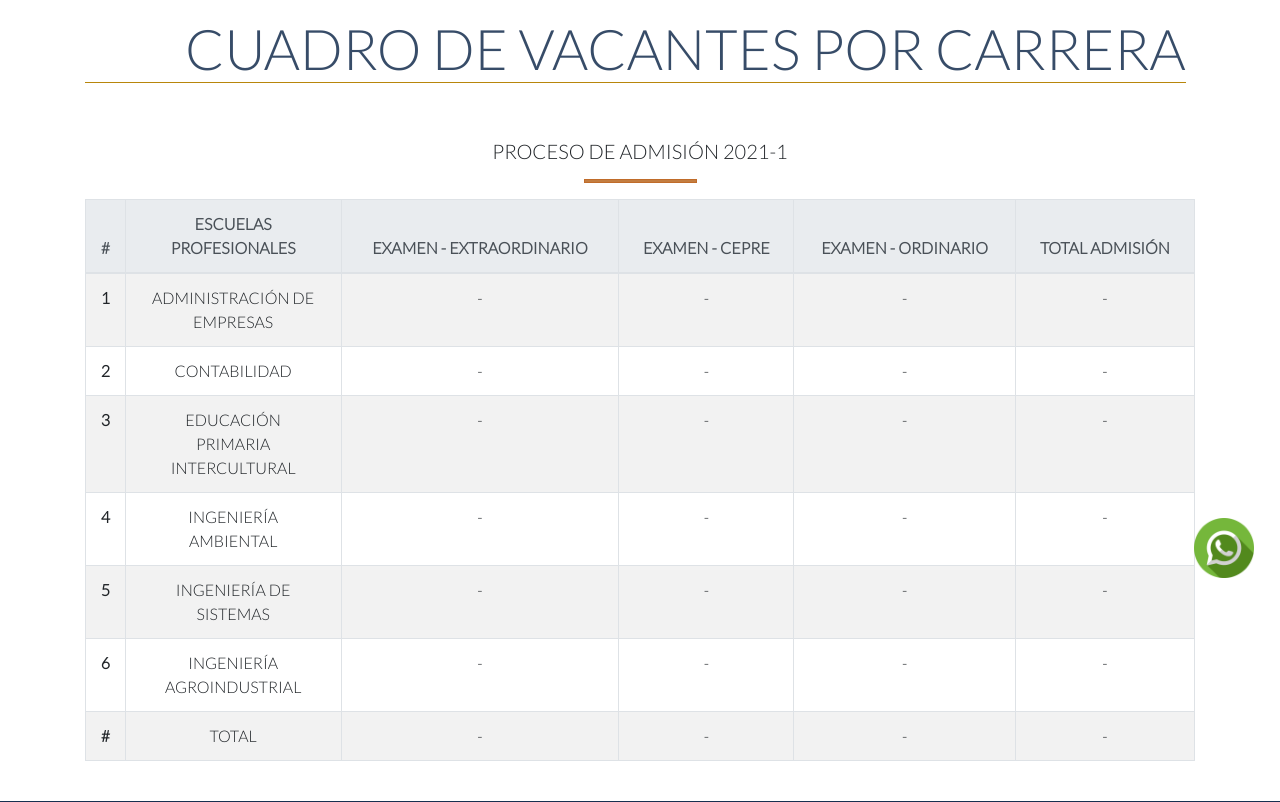
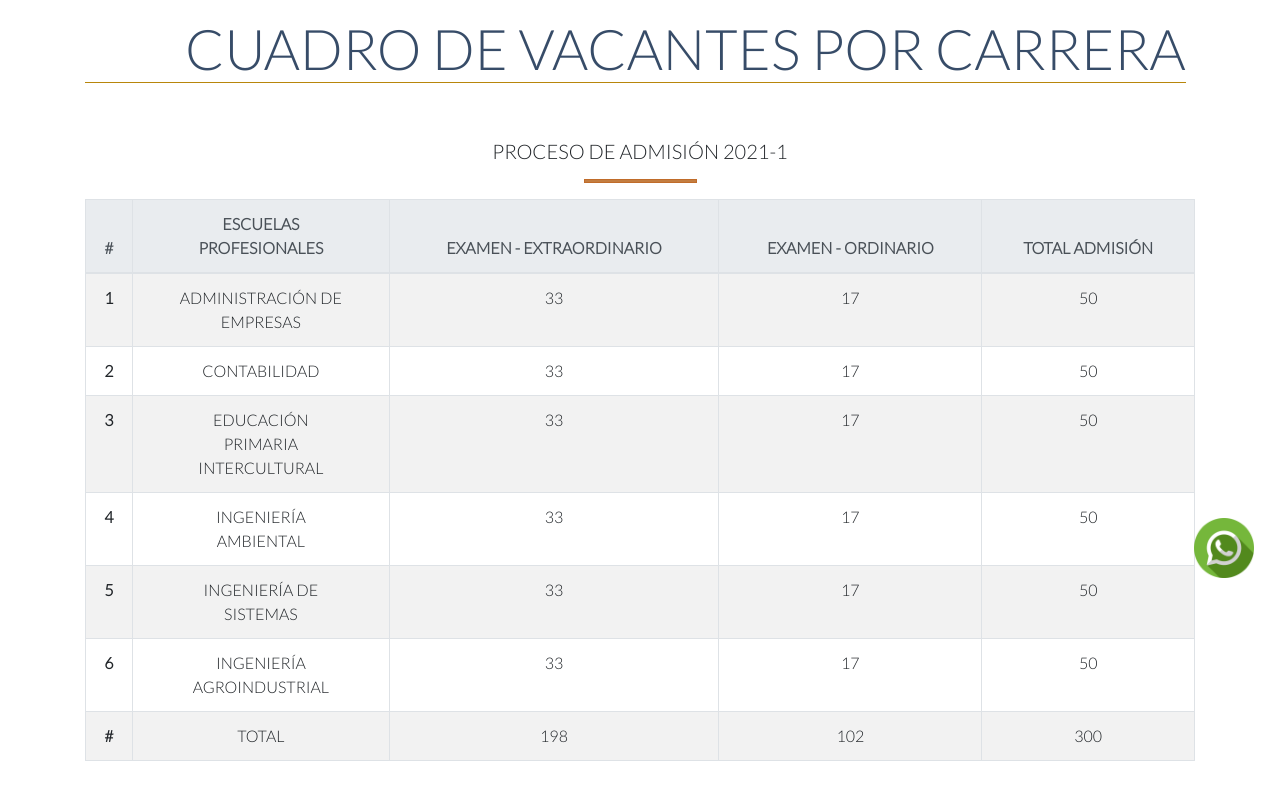
Before and after one commit to KevinQL/pagina-proceso-admision, a PHP site: page /pagina_vacantes.php in a window 1280 px wide. Shown: the part 122-924 px from the top of the page. Run offline with PHP 8.4, Linux system fonts and the light colour scheme; some libraries are stand-ins or nearby versions.

Commit message:
ultimo cambio

```diff
--- a/pagina_vacantes.php
+++ b/pagina_vacantes.php
@@ -36,7 +36,7 @@
                             <th scope="col">#</th>
                             <th scope="col">ESCUELAS <br> PROFESIONALES</th>
                             <th scope="col">EXAMEN - EXTRAORDINARIO</th>
-                            <th scope="col">EXAMEN - CEPRE</th>
+                            <!-- <th scope="col">EXAMEN - CEPRE</th> -->
                             <th scope="col">EXAMEN - ORDINARIO</th>
                             <th scope="col">TOTAL ADMISIÓN</th>
                         </tr>
@@ -45,66 +45,66 @@
                         <tr>
                             <th scope="row">1</th>
                             <td>ADMINISTRACIÓN DE <br> EMPRESAS</td>
-                            <td>-</td>
-                            <td>-</td>
-                            <td>-</td>
-                            <td>-</td>
+                            <td>33</td>
+                            <!-- <td>17</td> -->
+                            <td>17</td>
+                            <td>50</td>
                         </tr>
                         <tr>
                             <th scope="row">2</th>
                             <td>CONTABILIDAD</td>
-                            <td>-</td>
-                            <td>-</td>
-                            <td>-</td>
-                            <td>-</td>
+                            <td>33</td>
+                            <!-- <td>-</td> -->
+                            <td>17</td>
+                            <td>50</td>
                         </tr>
                         <tr>
                             <th scope="row">3</th>
                             <td>EDUCACIÓN <br> PRIMARIA <br> INTERCULTURAL</td>
-                            <td>-</td>
-                            <td>-</td>
-                            <td>-</td>
-                            <td>-</td>
+                            <td>33</td>
+                           <!--  <td>-</td> -->
+                            <td>17</td>
+                            <td>50</td>
                         </tr>
                         <tr>
                             <th scope="row">4</th>
                             <td>INGENIERÍA <br> AMBIENTAL</td>
-                            <td>-</td>
-                            <td>-</td>
-                            <td>-</td>
-                            <td>-</td>
+                            <td>33</td>
+                            <!-- <td>-</td> -->
+                            <td>17</td>
+                            <td>50</td>
                         </tr>
                         <tr>
                             <th scope="row">5</th>
                             <td>INGENIERÍA DE<br> SISTEMAS</td>
-                            <td>-</td>
-                            <td>-</td>
-                            <td>-</td>
-                            <td>-</td>
+                            <td>33</td>
+                            <!-- <td>-</td> -->
+                            <td>17</td>
+                            <td>50</td>
                         </tr>
                         <tr>
                             <th scope="row">6</th>
                             <td>INGENIERÍA <br> AGROINDUSTRIAL</td>
-                            <td>-</td>
-                            <td>-</td>
-                            <td>-</td>
-                            <td>-</td>
+                            <td>33</td>
+                            <!-- <td>-</td> -->
+                            <td>17</td>
+                            <td>50</td>
                         </tr>
                         <tr>
                             <th scope="row">#</th>
                             <td>TOTAL</td>
-                            <td>-</td>
-                            <td>-</td>
-                            <td>-</td>
-                            <td>-</td>
+                            <td>198</td>
+                           <!--  <td>-</td> -->
+                           <td>102</td>
+                            <td>300</td>
                         </tr>
                     </tbody>
                 </table>
             </div>
         </div>
 
-<!--
-            <h5 class="text-center mt-4 text-lead ">PROCESO DE ADMISIÓN 2020 - II</h5>
+
+            <h5 class="text-center mt-4 text-lead ">PROCESO DE ADMISIÓN 2021 - I EXTRAORDINARIO</h5>
             <hr class="line-reglamento">
 
             <p>
@@ -112,7 +112,7 @@
             </p>
 
         </div>
--->
+
         <!-- PIE DE PAGÍNA -->
         <?php
             include_once('sections/piePagina.html');
```
Also changed, not shown: public/img/cuadro_vacantes.jpg.
